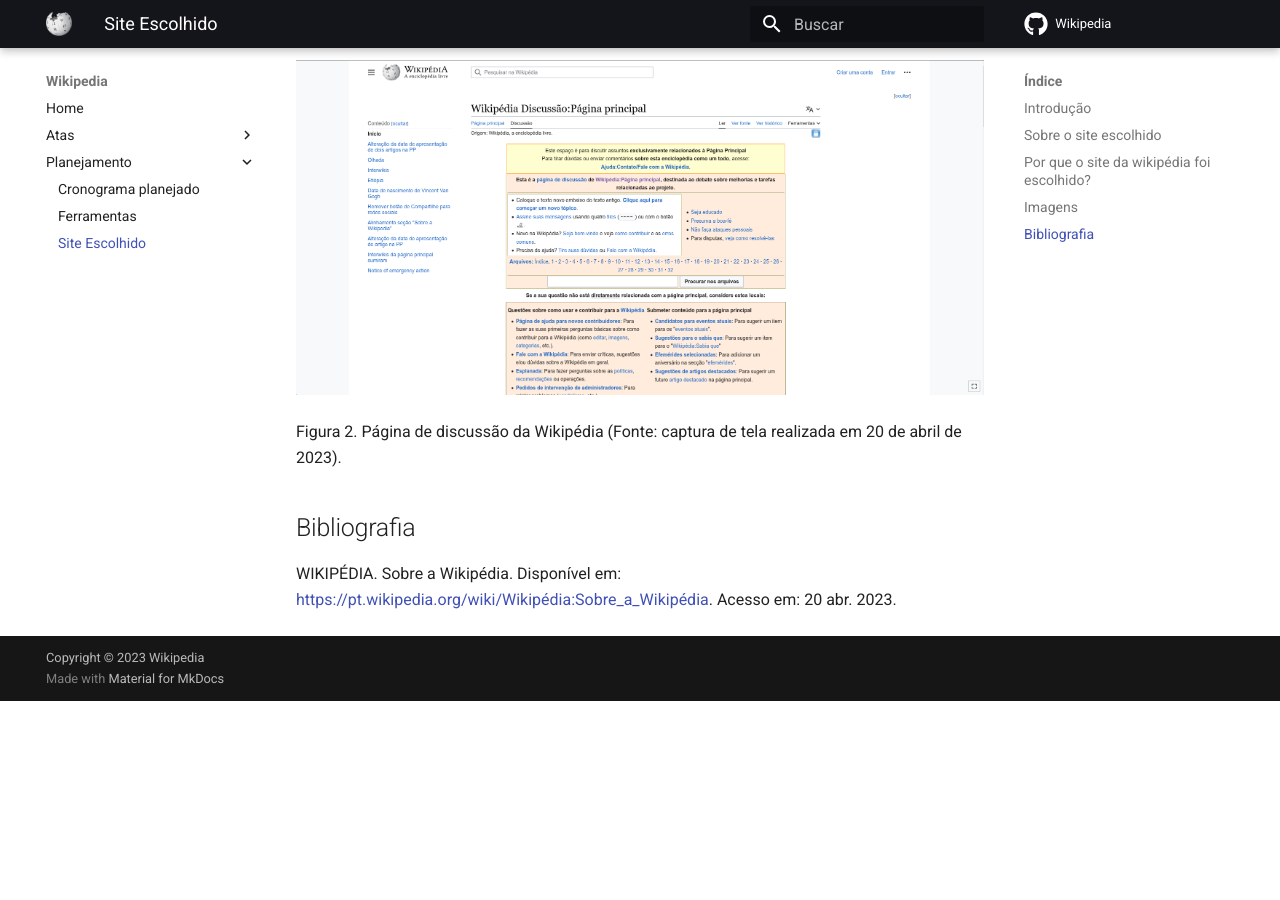
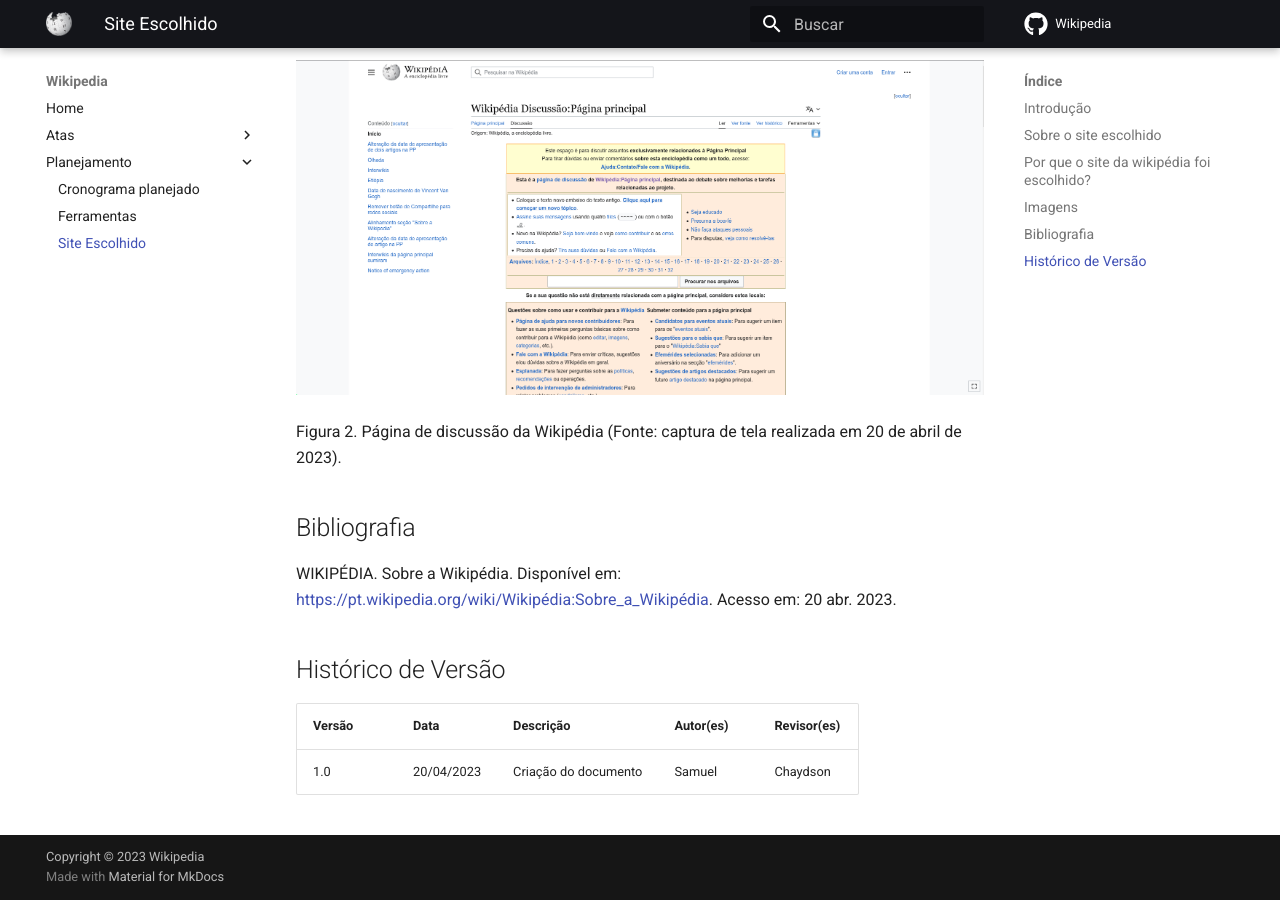
Before and after one commit to Interacao-Humano-Computador/2023.1-Wikipedia, an MkDocs documentation site: the page built from docs/planejamento/siteEscolhido.md, in a window 1280 px wide and 900 px high, scrolled down 1423 px. Built offline with MkDocs 1.6.1 and Material for MkDocs 9.7.7, drawn with Linux system fonts in a browser that asks for light colours; comment, search, counter and statistics services are not loaded; before the commit the page ends 2124 px from its top, so only the background shows below that.

Commit message:
adiciona histórico de versão

```diff
--- a/docs/planejamento/siteEscolhido.md
+++ b/docs/planejamento/siteEscolhido.md
@@ -25,3 +25,9 @@
 ## Bibliografia
 
 WIKIPÉDIA. Sobre a Wikipédia. Disponível em: [https://pt.wikipedia.org/wiki/Wikipédia:Sobre_a_Wikipédia](https://pt.wikipedia.org/wiki/Wikip%C3%A9dia:Sobre_a_Wikip%C3%A9dia). Acesso em: 20 abr. 2023.
+
+## Histórico de Versão
+
+| Versão | Data       | Descrição            | Autor(es) | Revisor(es) |
+| ------ | ---------- | -------------------- | --------- | ----------- |
+| 1.0    | 20/04/2023 | Criação do documento | Samuel    | Chaydson    |
```
